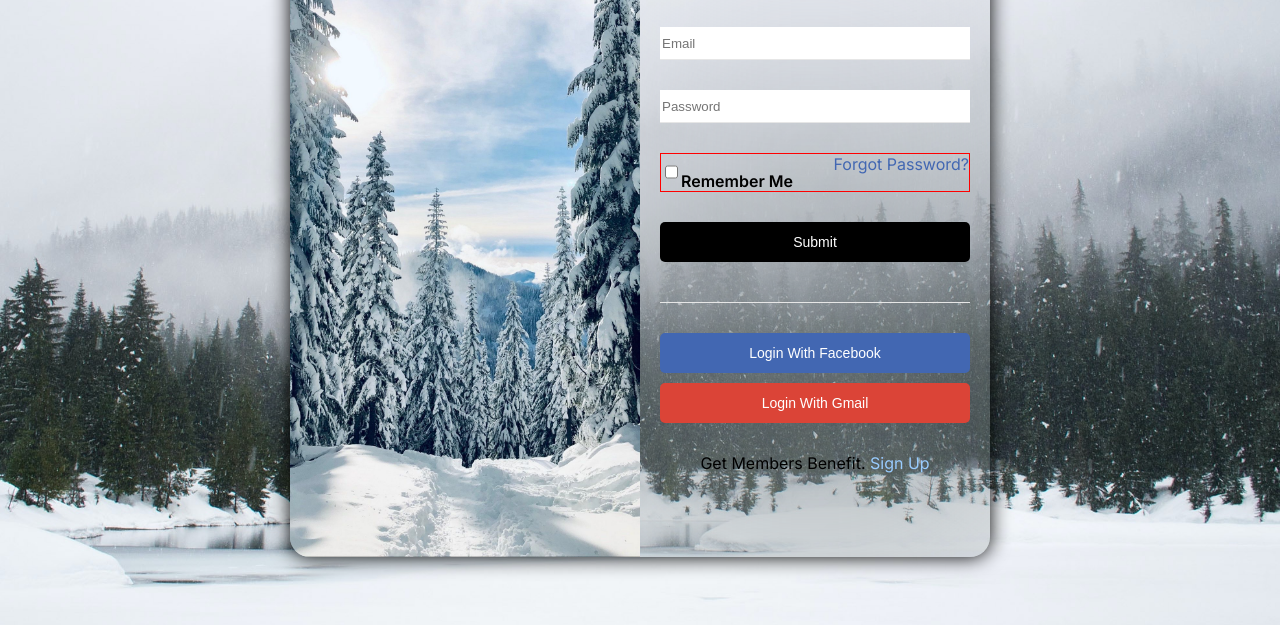
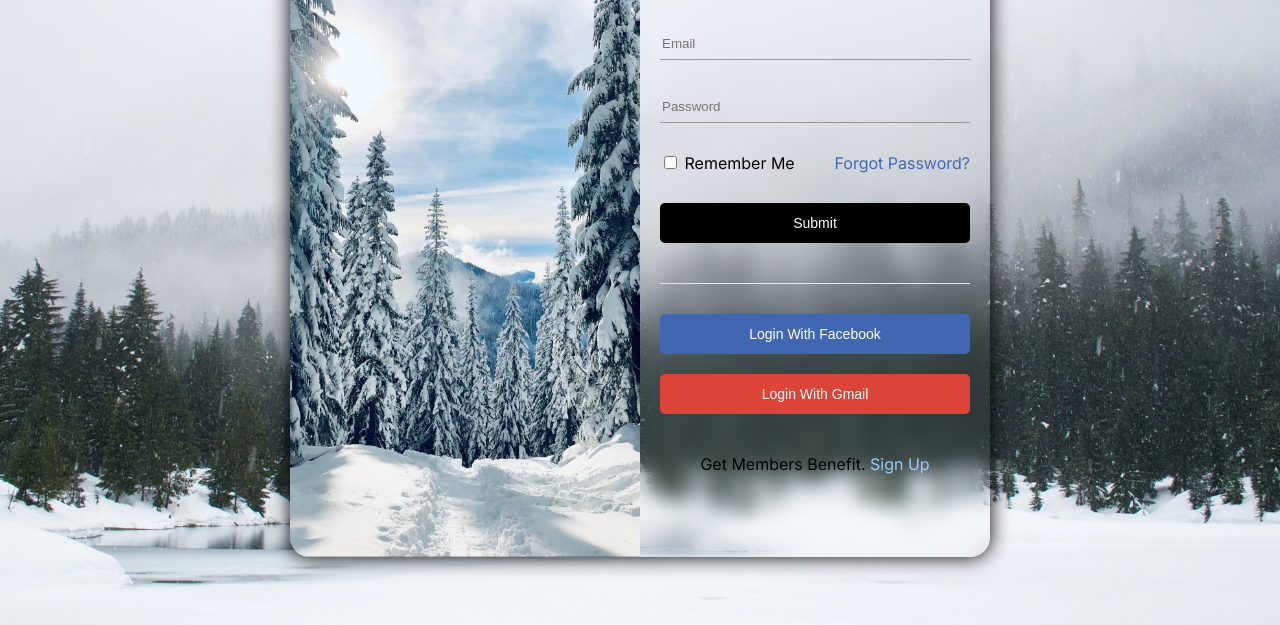
Before and after one commit to SyedAli017/simple-login-form, a plain HTML site: page index.html in a window 1280 px wide. Shown: the part 119-744 px from the top of the page. Drawn offline with Linux system fonts and the light colour scheme.

Commit message:
modified code for HTML and CSS

```diff
--- a/index.html
+++ b/index.html
@@ -1,47 +1,56 @@
 <!DOCTYPE html>
 <html lang="en">
   <head>
-    <meta charset="UTF-8">
-    <meta http-equiv="X-UA-Compatible" content="IE=edge">
-    <meta name="viewport" content="width=device-width, initial-scale=1.0">
-    <link rel="preconnect" href="https://fonts.googleapis.com">
-    <link rel="preconnect" href="https://fonts.gstatic.com" crossorigin>
-    <link href="https://fonts.googleapis.com/css2?family=Inter:wght@400;500;600&display=swap" rel="stylesheet">
-    <link rel="stylesheet" href="style.css">
+    <meta charset="UTF-8" />
+    <meta http-equiv="X-UA-Compatible" content="IE=edge" />
+    <meta name="viewport" content="width=device-width, initial-scale=1.0" />
+    <link rel="preconnect" href="https://fonts.googleapis.com" />
+    <link rel="preconnect" href="https://fonts.gstatic.com" crossorigin />
+    <link
+      href="https://fonts.googleapis.com/css2?family=Inter:wght@400;500;600&display=swap"
+      rel="stylesheet"
+    />
+    <link rel="stylesheet" href="style.css" />
     <title>Login Form</title>
   </head>
   <body class="body">
     <section class="login-page">
       <div class="image-container">
-            <img class="desktop-image" src="Images/login-image.jpg" alt="computer monitor on a desk">
-
+        <img class="desktop-image" src="Images/login-image.jpg" alt="" />
       </div>
       <div class="login-section">
         <div class="title">Login Form</div>
-            <input type="email" class="Email" placeholder="Email">
-            <input type="password" class="Password" placeholder="Password">
-
+        <input
+          type="email"
+          class="credentials"
+          placeholder="Email"
+        />
+        <input
+          type="password"
+          class="credentials"
+          placeholder="Password"
+        />
 
         <div class="remember-forgot">
-                    <label><input type="checkbox">Remember Me</label>
+          <div>
+            <input type="checkbox" />
+            <label>Remember Me</label>
+          </div>
           <a class="forgot-password" href="#">Forgot Password?</a>
-
         </div>
         <button class="buttons" id="submit-btn">Submit</button>
         <div class="alternate-login">
-                <button class="buttons" id="facebook-login">Login With Facebook</button>
+          <button class="buttons" id="facebook-login">
+            Login With Facebook
+          </button>
           <button class="buttons" id="gmail-login">Login With Gmail</button>
 
-                <p class="members-benefit">Get Members Benefit.
+          <p class="members-benefit">
+            Get Members Benefit.
             <a class="sign-up" href="#">Sign Up</a>
           </p>
-
-
         </div>
-
-
       </div>
     </section>
-
   </body>
 </html>
--- a/style.css
+++ b/style.css
@@ -1,12 +1,10 @@
 .body {
   padding: 0;
-    margin: 50px;
-    display: flex;
-    justify-content: center;
+  margin: 0;
   background: url(Images/background-image.jpg);
   background-size: cover;
   background-repeat: no-repeat;
-    font-family: 'Inter', sans-serif;;
+  font-family: "Inter", sans-serif;
 }
 
 .login-page {
@@ -15,8 +13,8 @@
   justify-content: center;
   border-radius: 20px;
   box-shadow: 0 0 20px;
-
-
+  margin: auto;
+  margin-top: 50px;
 }
 
 .desktop-image {
@@ -34,23 +32,19 @@
   padding-top: 30px;
   border-radius: 0px 20px 20px 0px;
   background: transparent;
-    backdrop-filter: blur(150px);
-
-
-
-
+  backdrop-filter: blur(10px);
 }
 
 .title {
   font-weight: 600;
   font-size: 30px;
-
 }
 
-input {
+.credentials {
   border: none;
-    border-bottom: solid 1px #e6e6e6;
+  border-bottom: solid 1px #999999;
   height: 30px;
+  background: transparent;
 }
 
 .buttons {
@@ -63,28 +57,19 @@ input {
   cursor: pointer;
 }
 
-
 #submit-btn {
   background-color: black;
   color: white;
-
 }
 
 .remember-forgot {
   display: flex;
-    font-weight: 600;
   justify-content: space-between;
-    border: solid 1px red;
-
-
 }
-
-
-
 
 .forgot-password {
   text-decoration: none;
-    color: #4267B2;
+  color: #4267b2;
   font-weight: 400;
 }
 .sign-up {
@@ -95,23 +80,20 @@ input {
 .alternate-login {
   display: flex;
   flex-direction: column;
-    gap: 10px;
+  gap: 20px;
   padding-top: 30px;
   margin-top: 10px;
   border-top: 1px solid #e6e6e6;
-
 }
 
 #facebook-login {
-    background-color: #4267B2;
+  background-color: #4267b2;
   color: white;
-
 }
 
 #gmail-login {
-    background-color: #DB4437;
+  background-color: #db4437;
   color: white;
-
 }
 
 .members-benefit {
```
Lines whose indentation alone changed are shown as unchanged.
